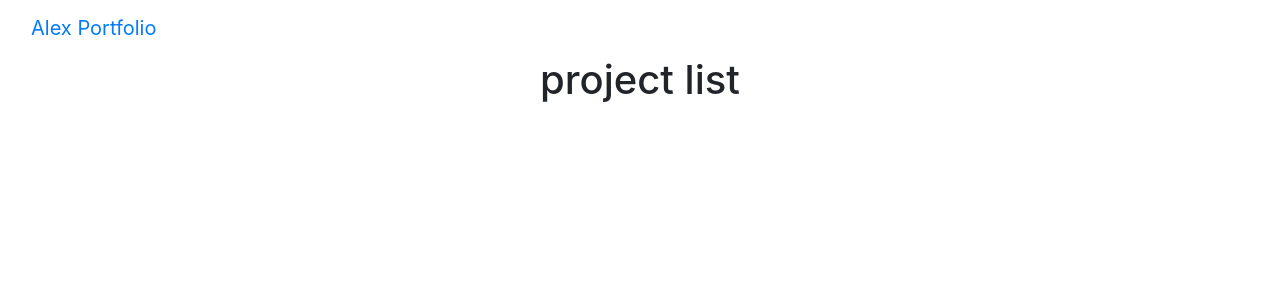
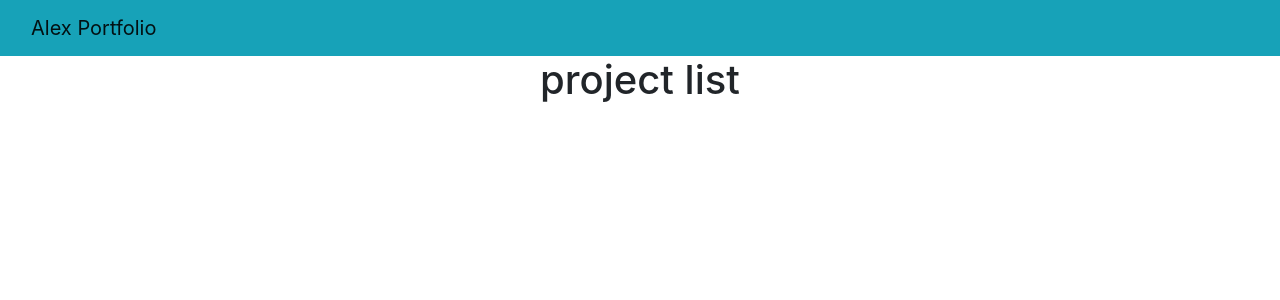
Before and after one commit to ow-tech/myportfolio, a Django app: template favourite/templates/all-projects/base.html in a window 1280 px wide. Shown: the top 300 px of the page. Run offline with Django 3.2, Linux system fonts and the light colour scheme; the template is opened without the code that fills it, so the values that code supplies are empty; some libraries are stand-ins or nearby versions.

Commit message:
styling of navbar

```diff
--- a/favourite/templates/navbar.html
+++ b/favourite/templates/navbar.html
@@ -6,7 +6,7 @@
   <meta name="viewport" content="width=device-width, initial-scale=1">
 </head>
 <body>
-<nav class="navbar navbar-inverse">
+<nav class="navbar navbar-expand-lg navbar-light bg-info">
   <div class="container-fluid">
     <div class="navbar-header">
       <a class="navbar-brand" href="{% url 'index' %}">Alex Portfolio</a>
```
